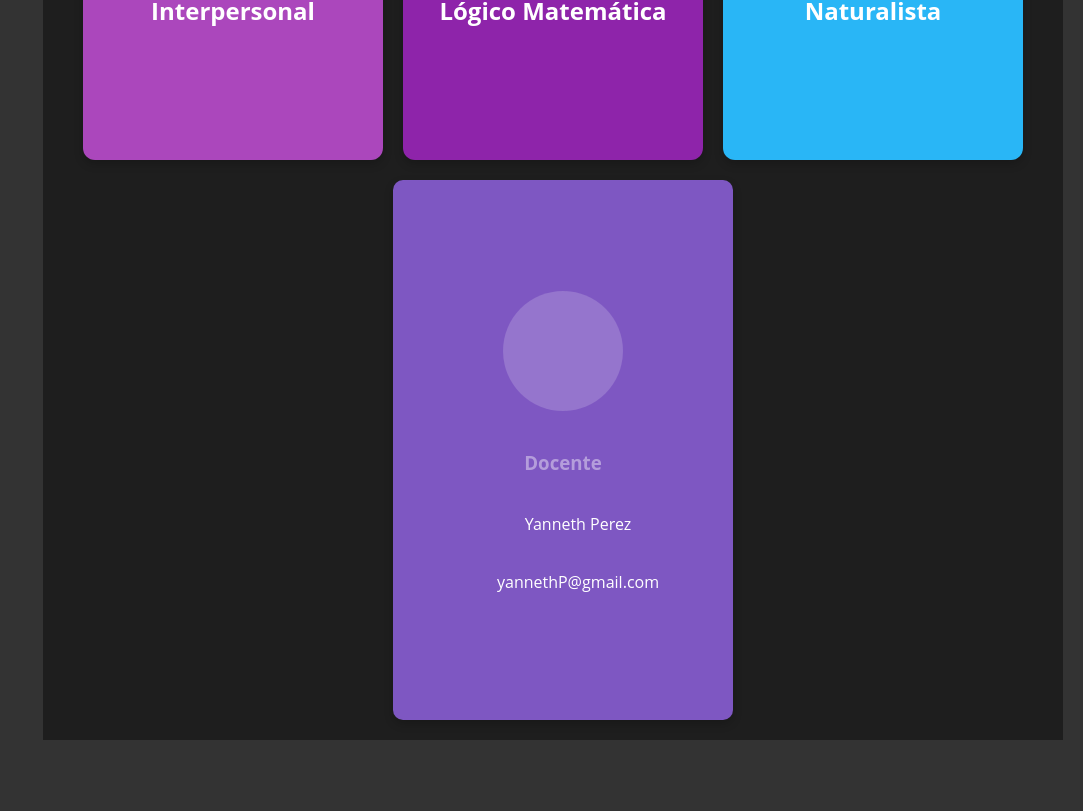
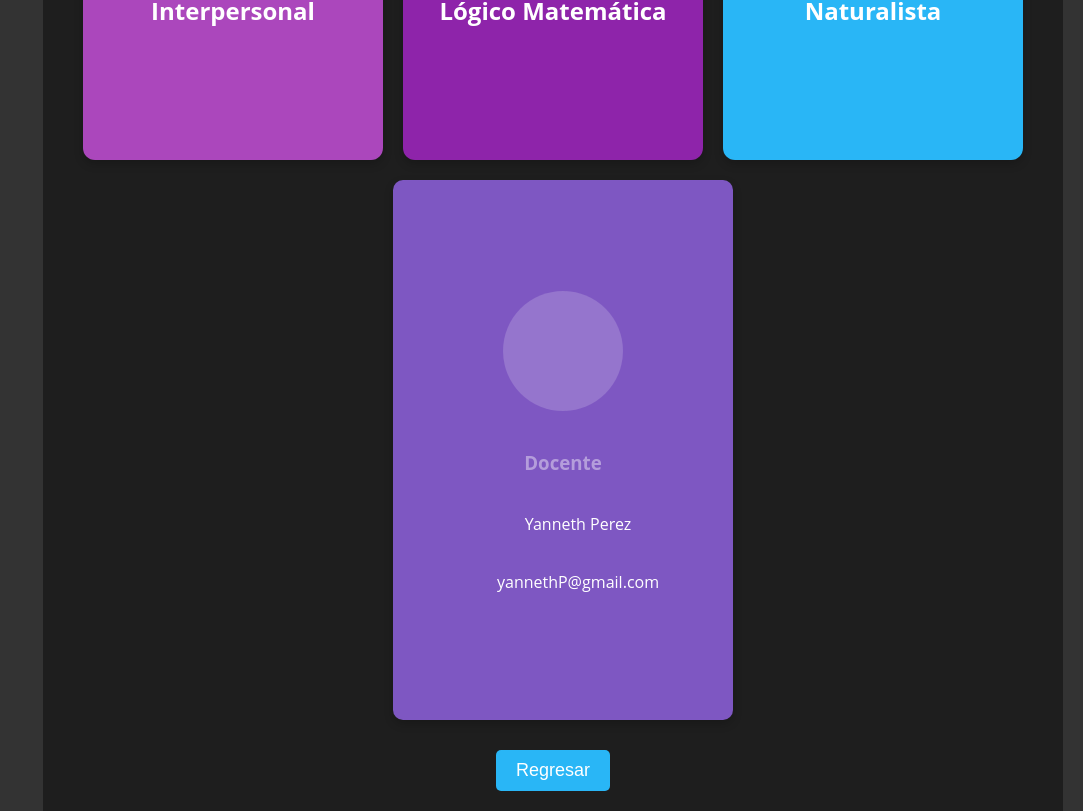
Before and after one commit to Katar89/MultiKids, a React (Create React App) app: page /actividades in a window 1280 px wide. Shown: the part 653-1464 px from the top of the page, without its empty margins (197-1280 px from the left). Before the commit the page ends 1393 px from the top, so only its background shows below. Built offline with nearby package versions, Linux system fonts and the light colour scheme; a web font is replaced by a local one.

Commit message:
boton regresar actividades

```diff
--- a/src/App.js
+++ b/src/App.js
@@ -10,7 +10,7 @@ function App() {
   return (
     <Router>
       <Routes>
-        <Route path="/" exact element={<Ingresar/>} />
+        <Route path="/"  element={<Ingresar/>} />
         <Route path="/login" element={<Login/>} />
         <Route path='/inicio' element={<Inicio/>}/>
         <Route path='/estudiantes' element={<Estudiantes/>}/>
--- a/src/components/Actividades.js
+++ b/src/components/Actividades.js
@@ -1,6 +1,8 @@
 import React from 'react';
+import { useNavigate } from 'react-router-dom'; // Importa useNavigate para manejar la navegación
 
 function Actividades() {
+    const navigate = useNavigate(); // Hook para navegar
     const actividades = [
         { name: 'Visual Espacial', color: '#FFA726' },
         { name: 'Lingüística', color: '#66BB6A' },
@@ -17,16 +19,16 @@ function Actividades() {
             alignItems: 'center',
             flexDirection: 'column',
             padding: '20px',
-            backgroundColor: '#1E1E1E',  // Fondo original
+            backgroundColor: '#1E1E1E',
             minHeight: '100vh'
         }}>
             {/* Título con estilo similar al de las tarjetas */}
             <h2 style={{
                 marginBottom: '30px',
-                fontSize: '42px',  // Tamaño del título más grande
+                fontSize: '42px',
                 color: 'white',
                 fontWeight: 'bold',
-                backgroundColor: '#AB47BC',  // Color de fondo morado
+                backgroundColor: '#AB47BC',
                 padding: '20px 40px',
                 borderRadius: '10px',
                 textAlign: 'center'
@@ -44,23 +46,23 @@ function Actividades() {
                 <div style={{
                     display: 'grid',
                     gridTemplateColumns: 'repeat(3, 1fr)',
-                    gap: '20px',  // Ajuste del espacio entre cuadros
+                    gap: '20px',
                     marginBottom: '20px'
                 }}>
                     {actividades.map((activity, index) => (
                         <div key={index} style={{
                             backgroundColor: activity.color,
-                            width: '300px',  // Aumento del tamaño de los cuadros
-                            height: '300px',  // Aumento proporcional
+                            width: '300px',
+                            height: '300px',
                             display: 'flex',
                             alignItems: 'center',
                             justifyContent: 'center',
                             color: 'white',
                             fontWeight: 'bold',
-                            fontSize: '24px',  // Letra más grande
+                            fontSize: '24px',
                             borderRadius: '12px',
                             textAlign: 'center',
-                            boxShadow: '0 4px 10px rgba(0, 0, 0, 0.2)'  // Sombras para darle efecto
+                            boxShadow: '0 4px 10px rgba(0, 0, 0, 0.2)'
                         }}>
                             {activity.name}
                         </div>
@@ -72,8 +74,8 @@ function Actividades() {
                     marginLeft: '20px',
                     padding: '20px',
                     backgroundColor: '#7E57C2',
-                    width: '300px',  // Ajuste del espacio para el docente
-                    height: '500px',  // Altura ajustada para mantener proporción
+                    width: '300px',
+                    height: '500px',
                     display: 'flex',
                     flexDirection: 'column',
                     alignItems: 'center',
@@ -81,12 +83,12 @@ function Actividades() {
                     color: 'white',
                     borderRadius: '10px',
                     textAlign: 'center',
-                    boxShadow: '0 4px 10px rgba(0, 0, 0, 0.2)'  // Sombras para darle efecto
+                    boxShadow: '0 4px 10px rgba(0, 0, 0, 0.2)'
                 }}>
                     <div style={{
                         borderRadius: '50%',
                         backgroundColor: '#9575CD',
-                        width: '120px',  // Tamaño del círculo aumentado
+                        width: '120px',
                         height: '120px',
                         marginBottom: '20px'
                     }}></div>
@@ -95,6 +97,23 @@ function Actividades() {
                     <p>yannethP@gmail.com</p>
                 </div>
             </div>
+
+            {/* Botón de regresar */}
+            <button
+                style={{
+                    marginTop: '30px',
+                    padding: '10px 20px',
+                    fontSize: '18px',
+                    color: 'white',
+                    backgroundColor: '#29B6F6',
+                    border: 'none',
+                    borderRadius: '5px',
+                    cursor: 'pointer'
+                }}
+                onClick={() => navigate(-1)} // Regresa a la página anterior
+            >
+                Regresar
+            </button>
         </div>
     );
 }
```
